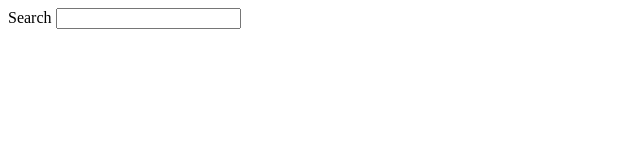
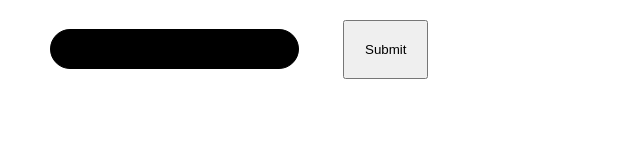
Before and after one commit to GSG-G8/API-Weather-W3, a website: page index.html in a window 1280 px wide. Shown: the whole page, without its empty margins (0-640 px from the left). Drawn offline with Linux system fonts and the light colour scheme.

Commit message:
Add search button and style search input Relates #6

```diff
--- a/index.html
+++ b/index.html
@@ -12,10 +12,10 @@
       <label for="search" class="searchBtn__label">
         Search
       </label>
-      <input type="search" id="searchBtn" />
-      <div class="clock__wrapper"></div>
-      <div class="weather__wrapper">
-      <div class="today__weather"></div>
+      <input type="search" id="searchInput" class="search__input" />
+      <button class="search__button" id="searchButton">Submit</button>
+      <div class="wrapper__clock"></div>
+      <div class="wrapper__weather"></div>
     </div>
     <script type="text/javascript" src="./js/xhr.js"></script>
     <script type="text/javascript" src="./js/logic.js"></script>
--- a/js/dom.js
+++ b/js/dom.js
@@ -0,0 +1,6 @@
+const searchInput = document.querySelector('#searchInput');
+const searchBtn = document.querySelector('#searchButton');
+
+searchBtn.addEventListener('click', () => {
+  console.log(searchInput.value);
+});
--- a/style/style.css
+++ b/style/style.css
@@ -0,0 +1,23 @@
+* {
+  margin: 0;
+  padding: 0;
+}
+
+.searchBtn__label {
+  display: none;
+}
+
+.search__input {
+  margin: 20px 20px 20px 50px;
+  padding: 10px 20px;
+  background: #000;
+  color: #fafafa;
+  font-size: 16px;
+  border-radius: 24px;
+  border: 1px solid #000;
+  outline: none;
+}
+.search__button {
+  padding: 20px;
+  margin: 20px;
+}
```
